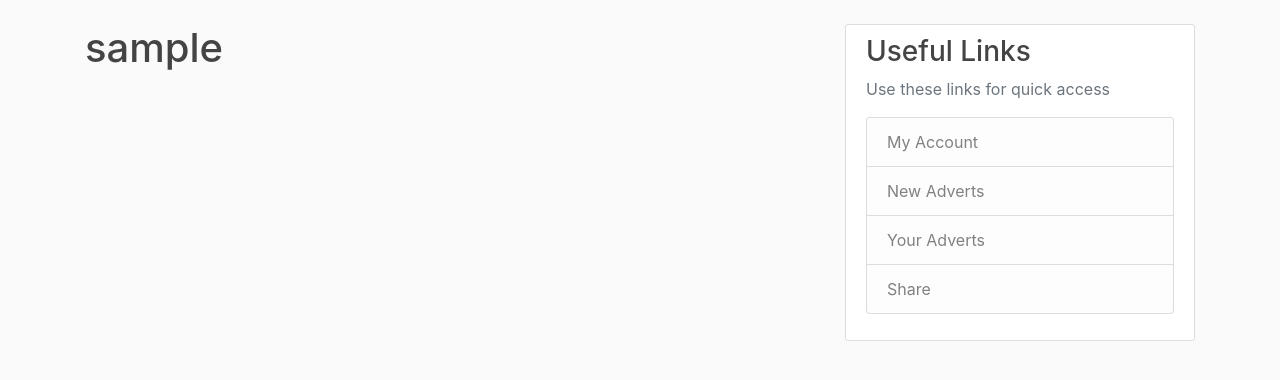
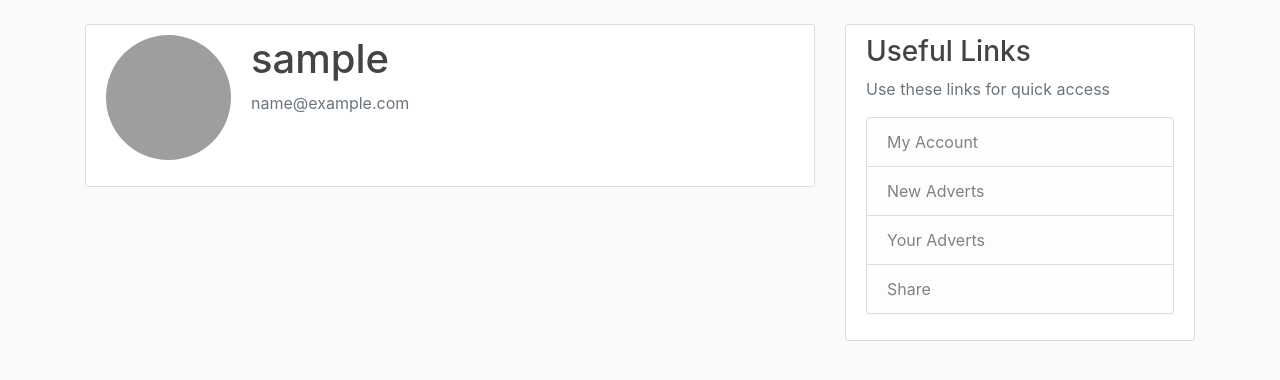
Before and after one commit to code-wizard91/Docker-MotorTrade, a Flask app: page /account in a window 1280 px wide. Shown: the part 56-436 px from the top of the page. Run offline with Flask 2, Linux system fonts and the light colour scheme; the visitor is signed in with stand-in values (Sample User, id 1); data comes from the database, SQL or seed files in the repository; some libraries are stand-ins or nearby versions; grey boxes are pictures that could not be loaded.

Commit message:
added account layout

```diff
--- a/application/templates/account.html
+++ b/application/templates/account.html
@@ -1,4 +1,13 @@
 {% extends 'layout.html' %}
 {% block content %}
-	<h1>{{ current_user.username  }} </h1>
+<div class="content-section">
+  <div class="media">
+    <img class="rounded-circle account-img" src="userimage.jpg">
+    <div class="media-body">
+	    <h2 class="account-heading">{{ current_user.username }}</h2>
+      <p class="text-secondary">{{ current_user.email }}</p>
+    </div>
+  </div>
+  <!-- FORM HERE -->
+</div>
 {% endblock content %}
```
